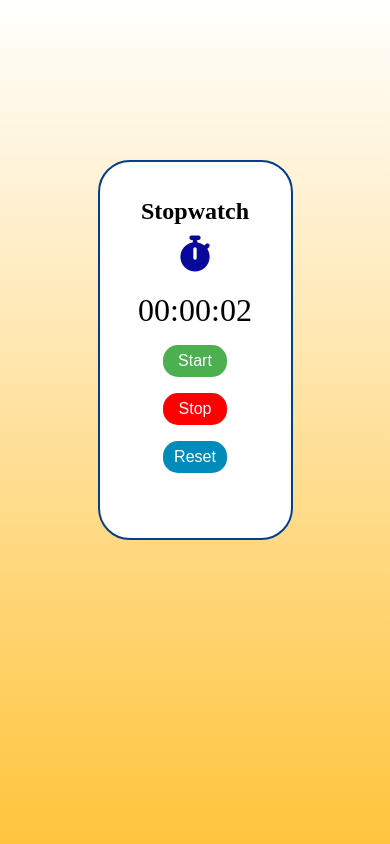
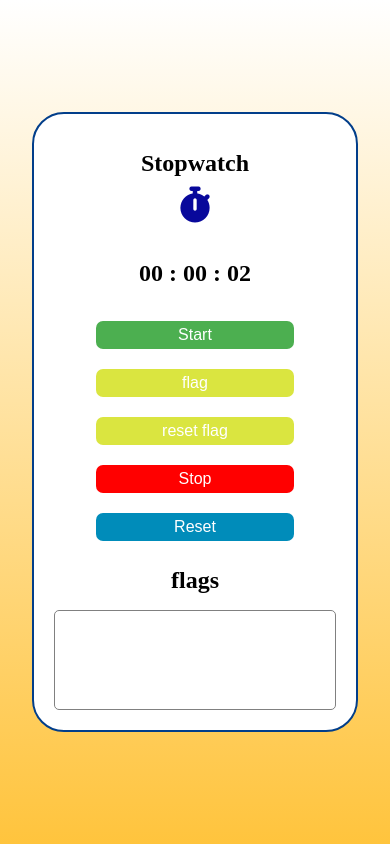
Before and after one commit to Anjali-Singh02/Stopwatch, a plain HTML site: page index.html in a window 390 px wide. Both pictures are taken after a click on the button "Start". Shown: the top 844 px of the page. Drawn offline with Linux system fonts and the light colour scheme.

Commit message:
updated UI features

```diff
--- a/index.css
+++ b/index.css
@@ -1,39 +1,26 @@
-/* .container {
-    margin: 10% 40% 0 35%;
-    display: flex;
-    align-items: center;
-    flex-direction: column;
-    justify-content: center;
-    background-color: green;
-    width: 30vw;
-    height: 40vh;
-    gap: 2rem;
-    padding: 20px;
-    border-radius: 20px;
+* {
+	box-sizing: border-box;
 }
-.btn {
-   width: 20%;
-   height: 20%;
-   border-radius: 10px;
-} */
+
 body {
-    background: linear-gradient(to top, #ffc43d,
-            #ffffff);
+	background: linear-gradient(to top, #ffc43d, #ffffff);
 	background-size: cover;
+	margin: 0;
+	padding: 0;
 	height: 100vh;
 	background-attachment: fixed;
-
+	display: flex;
+	justify-content: center;
+	align-items: center;
 }
 
 .container {
 	box-sizing: border-box;
 	border: 2px solid #023e8a;
 	text-align: center;
-    width: 30vw;
-    height: 42vh;
 	border-radius: 2rem;
-    margin: 10rem auto;
 	padding: 2rem;
+	margin: 2rem;
 	background-color: white;
 	padding: 20px;
 }
@@ -41,7 +28,7 @@ body {
 .timer-container {
 	display: flex;
 	justify-content: center;
-    padding: .5rem;
+	padding: 0.5rem;
 	font-size: 2rem;
 }
 
@@ -54,81 +41,78 @@ h1 {
 }
 
 button {
-    width: 25%;
-    height: 15%;
-    padding: auto;
+	padding: 5px 20px;
 	font-size: 1.5rem;
 	gap: 5rem;
-    margin: .5rem;
+	transition-property: all;
+	transition-timing-function: ease-in-out;
+	transition-duration: 300ms;
+	margin: 0.5rem;
 	border: none;
-    border-radius: 15px;
+	border-radius: 7px;
 	color: #fff;
-    transition: height 1.5s ease-in-out 1s;
 }
 
 button:hover {
 	transform: scale(1.2);
+}
+
+#start-btn {
+	background-color: #4caf50;
+}
+
+#flag-btn {
+	background-color: #dae540;
+}
+
+#resetFlag-btn {
+	background-color: #dae540;
+}
+
+#stop-btn {
+	background-color: #ff0000;
+}
+
+#reset-btn {
+	background-color: #008cba;
+}
+.flags-container {
+	overflow-y: scroll;
+	height: 100px;
+	border: 1px solid gray;
+	border-radius: 5px;
 
 }
 
-#btn {
-    background-color: #4CAF50;
-    ;
-
+ul#flags {
+	padding: 0;
+	margin: 0;
 }
 
-#btn1 {
-    background-color: #ff0000;
-    ;
+ul#flags li {
+	font-weight: bold;
+	list-style: none;
 }
 
-#btn2 {
-    background-color: #008CBA;
-}
-
-@media (max-width : 1140px) {
-    .container {
-        height: 50vh;
-        width: 30vw;
-    }
+@media (max-width: 1140px) {
 	button {
 		font-size: 1.2rem;
-        width: 5rem;
-        height: 2.2rem;
 	}
 }
-@media (max-width : 880px) {
-    .container {
-        height: 55vh;
-        width: 30vw;
-        padding: 20px;
-    }
+@media (max-width: 880px) {
 	button {
 		font-size: 1.2rem;
-        width: 5rem;
-        height: 2.2rem;
 	}
 	h1 {
 		font-size: 2rem;
 	}
 }
 
-@media (max-width : 600px) {
-    .container {
-        height: 55vh;
-        width: 40vw;
-        padding: 20px;
-    }
-}
-@media (max-width : 445px) {
-    .container {
-        width: 50vw;
-        height: 45vh;
-    }
+@media (max-width: 445px) {
 	button {
 		font-size: 1rem;
-        width: 4rem;
-        height: 2rem;
+		width: 70%;
+		margin: 10px 0;
 	}
 	h1 {
 		font-size: 1.5rem;
--- a/index.html
+++ b/index.html
@@ -1,34 +1,37 @@
 <!DOCTYPE html>
 <html lang="en">
-
 	<head>
-    <meta charset="UTF-8">
-    <meta http-equiv="X-UA-Compatible" content="IE=edge">
-    <meta name="viewport" content="width=device-width, initial-scale=1.0">
+		<meta charset="UTF-8" />
+		<meta http-equiv="X-UA-Compatible" content="IE=edge" />
+		<meta name="viewport" content="width=device-width, initial-scale=1.0" />
 		<title>Document</title>
-    <link rel="stylesheet" href="index.css">
-    <script src="https://kit.fontawesome.com/75f24fc3bb.js" crossorigin="anonymous"></script>
+		<link rel="stylesheet" href="index.css" />
+		<script
+			src="https://kit.fontawesome.com/75f24fc3bb.js"
+			crossorigin="anonymous"
+		></script>
 	</head>
 
 	<body>
-
 		<div class="container">
-        <h1>Stopwatch </h1>
+			<h1>Stopwatch</h1>
 			<h1><i class="fa-sharp fa-solid fa-stopwatch fa-xl"></i></h1>
 			<div class="timer-container">
-            <div id="hr">00</div>
-            <span>:</span>
-            <div id="min">00</div>
-            <span>:</span>
-            <div id="sec">00</div>
+				<h1 id="time">00 : 00 : 00</h1>
 			</div>
-        <button onclick="start()" id="btn">Start</button>
-        <button onclick="stop()" id="btn1">Stop</button>
-        <button onclick="reset()" id="btn2">Reset</button>
+			<button onclick="start()" id="start-btn">Start</button>
+			<button onclick="setFlag()" id="flag-btn">flag</button>
+			<button onclick="resetFlags()" id="resetFlag-btn">
+				reset flag
+			</button>
+			<button onclick="stop()" id="stop-btn">Stop</button>
+			<button onclick="reset()" id="reset-btn">Reset</button>
+			<div >
+				<h1  >flags</h1>
+				<ul id="flags" class="flags-container"></ul>
 			</div>
-
+		</div>
 
 		<script src="index.js"></script>
 	</body>
-
 </html>
--- a/index.js
+++ b/index.js
@@ -1,42 +1,73 @@
-let hours = document.getElementById('hr');
-let minutes = document.getElementById('min');
-let seconds = document.getElementById('sec');
+const time = document.getElementById('time');
+const startBtn = document.getElementById('start-btn');
+const stopBtn = document.getElementById('stop-btn');
+const falgsDiv = document.getElementById('flags');
 
-let hh = 0
-let mm = 0
-let ss = 0
-let id;
-
-let start = () => {
-    id = setInterval(startStopWatch, 1000)
-}
-let startStopWatch = () => {
-    if (ss == 59) {
-        mm++;
-        ss=0;
-        if(mm==59){
-            hh++;
-            mm=0;
+var hh = 0,
+    mm = 0,
+    ss = 0,
+    id;
+const start = () => {
+    startBtn.disabled = true;
+    stopBtn.disabled = false;
+    id = setInterval(startStopWatch, 1000);
+};
+const startStopWatch = () => {
+    ss = (ss + 1) % 60;
+    if (ss === 0) {
+        mm = (mm + 1) % 60;
+        if (mm === 0) {
+            hh = (hh + 1) % 24;
         }
     }
-    else {
-        ss++;
-    }
 
-    hours.innerHTML = (hh < 10) ? "0" + hh : hh;
-    minutes.innerHTML = (mm < 10) ? "0" + mm : mm;
-    seconds.innerHTML = (ss < 10) ? "0" + ss : ss;
-}
+    const tempTime = `${hh < 10 ? '0' + hh : hh} : ${mm < 10 ? '0' + mm : mm
+        } : ${ss < 10 ? '0' + ss : ss}`;
+    time.innerHTML = tempTime;
+};
 
-let stop = () => {
+const updateFlags = () => {
+    var data = localStorage.getItem('flags');
+    data = data ? JSON.parse(data) : [];
+    const val = data.map(
+        (elem) =>
+            '<li><span>' +
+            elem.index +
+            ') </span>&nbsp;<span>' +
+            elem.time +
+            '</span></li>',
+    );
+    falgsDiv.innerHTML = val;
+};
+
+const setFlag = () => {
+    const tempTime = `${hh < 10 ? '0' + hh : hh} : ${mm < 10 ? '0' + mm : mm
+        } : ${ss < 10 ? '0' + ss : ss}`;
+    var data = localStorage.getItem('flags');
+    data = data ? JSON.parse(data) : [];
+    data.push({ index: data.length + 1, time: tempTime });
+
+    localStorage.setItem('flags', JSON.stringify(data));
+    updateFlags();
+};
+
+const resetFlags = () => {
+    localStorage.removeItem('flags');
+    updateFlags();
+};
+
+const stop = () => {
+    startBtn.disabled = false;
+    stopBtn.disabled = true;
     clearInterval(id);
-}
-let reset = () => {
+};
+const reset = () => {
+    startBtn.disabled = false;
     clearInterval(id);
-    hh = 0
-    mm = 0
-    ss = 0
-    hours.innerHTML = (hh < 10) ? "0" + hh : hh;
-    minutes.innerHTML = (mm < 10) ? "0" + mm : mm;
-    seconds.innerHTML = (ss < 10) ? "0" + ss : ss;
-}
+    hh = mm = ss = 0;
+
+    const tempTime = '0' + hh + ' : ' + '0' + mm + ' : ' + '0' + ss;
+    time.innerHTML = tempTime;
+};
+
+updateFlags();
```
Lines whose indentation alone changed are shown as unchanged.
